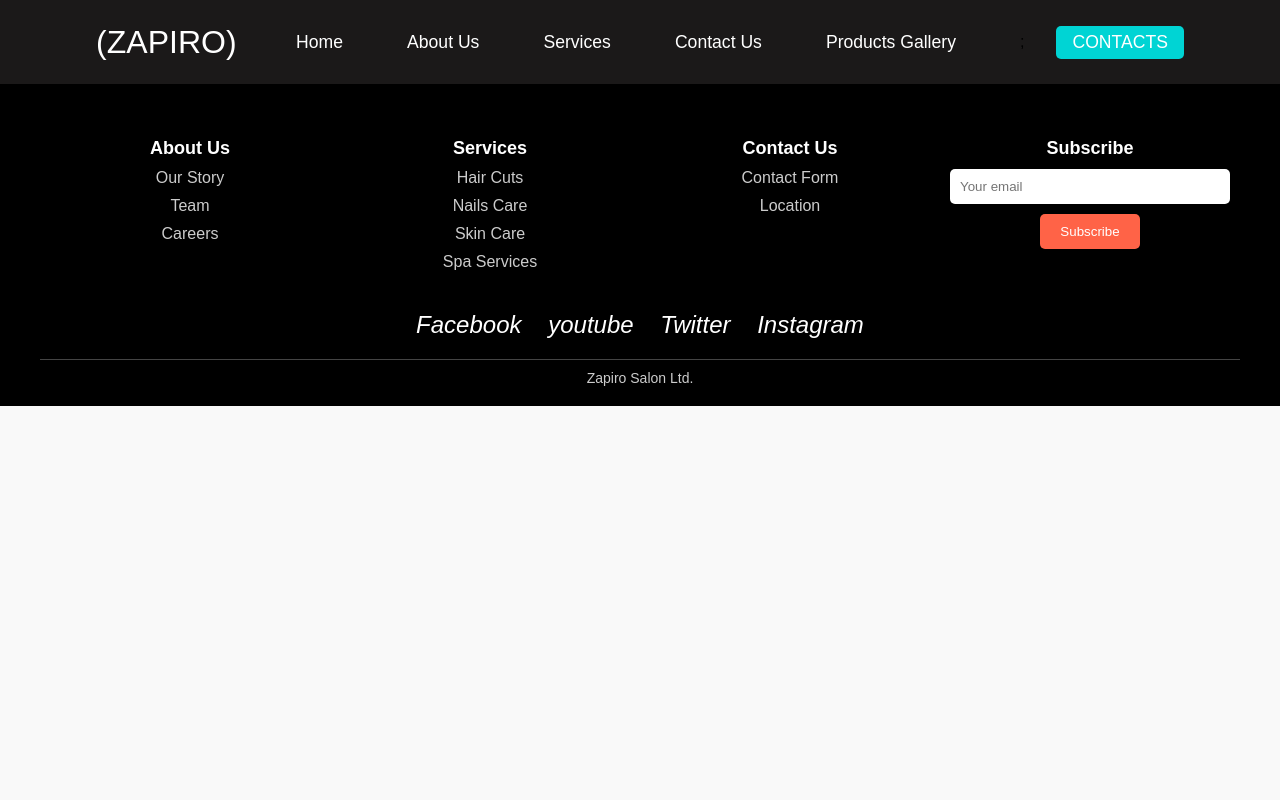
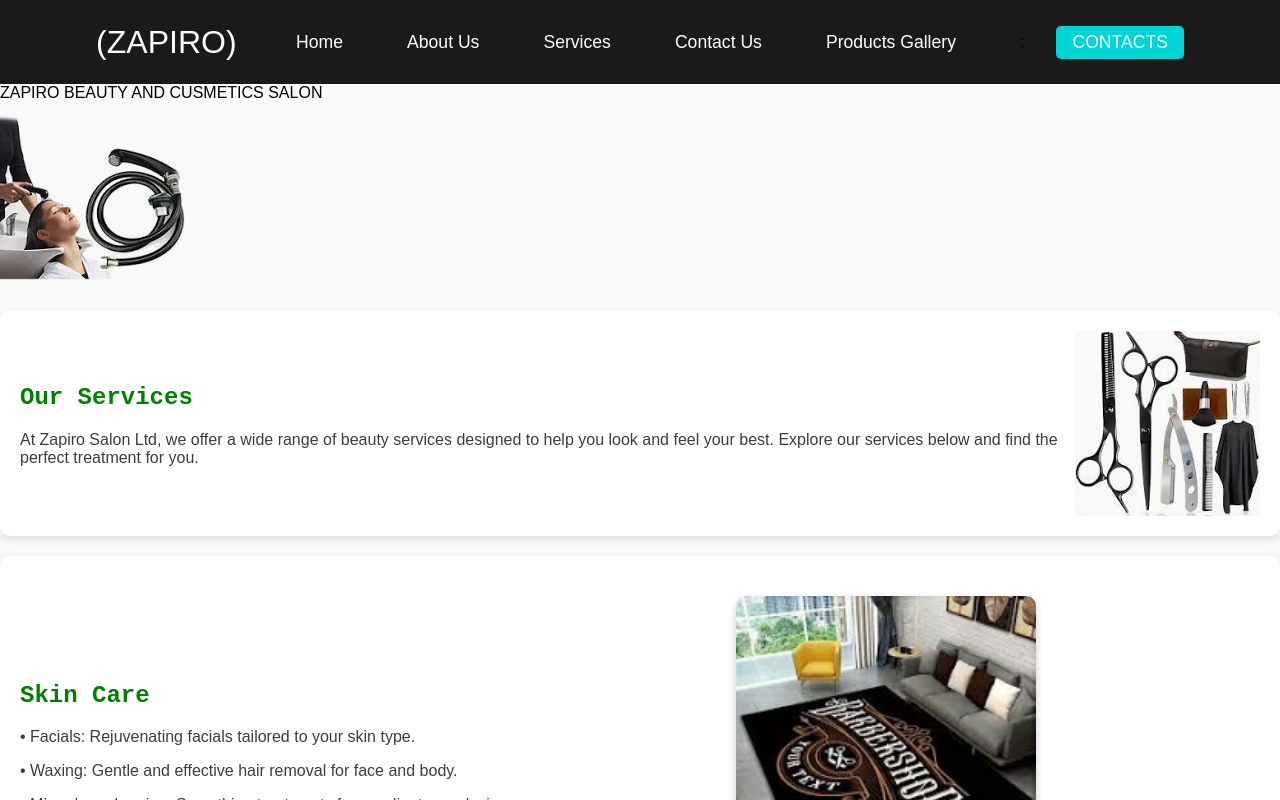
Before and after one commit to Paulenoh2/salonapp, a React (Create React App) app: page /skincare in a window 1280 px wide. Shown: the top 800 px of the page. Built offline with nearby package versions, Linux system fonts and the light colour scheme.

Commit message:
disable skin care from import

```diff
--- a/src/App.js
+++ b/src/App.js
@@ -115,7 +115,7 @@ const hairsCuts = [images1,p1,p2,images3,images4,p3,p4,images5,p5,images6,p6,ima
 
         <Route path='/haircuts' element = {<HairCuts images1 = {images1} images3 = {images3} p11 ={p11}/>}/>
         <Route path='/nailscare' element={<Nails im2 = {im2} im11 = {im11}  h10 = {h10}/>} />
-        {/* <Route path='/skincare' element={<SkinCare p4 = {p4} p5 = {p5}  p6 = {p6}/>} /> */}
+        <Route path='/skincare' element={<SkinCare p4 = {p4} p5 = {p5}  p6 = {p6}/>} />
         <Route path='/spa-services' element = {<Spa p6 = {p6} p7 = {p7} p9 ={p9} />}/>
 
 
--- a/src/components/SkinCare.js
+++ b/src/components/SkinCare.js
@@ -1,6 +1,6 @@
 import React from "react";
 import { Link } from "react-router-dom";
-import "./SkinCare.css";
+// import "./SkinCare.css";
 
 const SkinCare = ({ p4, p5, p6}) => {
   return (
```
